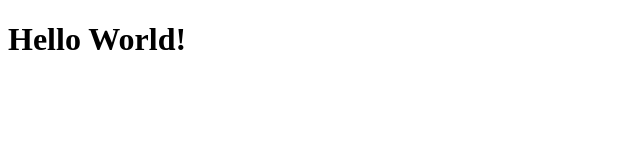
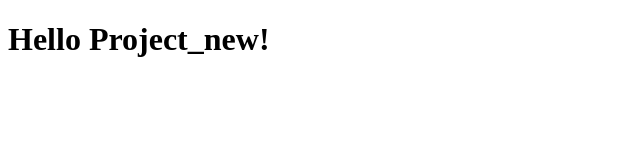
Before and after one commit to lekshmicnair/Project_new, a plain HTML site: page index.html in a window 1280 px wide. Shown: the whole page, without its empty margins (0-640 px from the left). Drawn offline with Linux system fonts and the light colour scheme.

Commit message:
Update index.html

```diff
--- a/index.html
+++ b/index.html
@@ -8,7 +8,7 @@
 
 <body>
   <!-- Header -->
-  <h1>Hello World!</h1>
+  <h1>Hello Project_new!</h1>
 
 
 </body>
```
